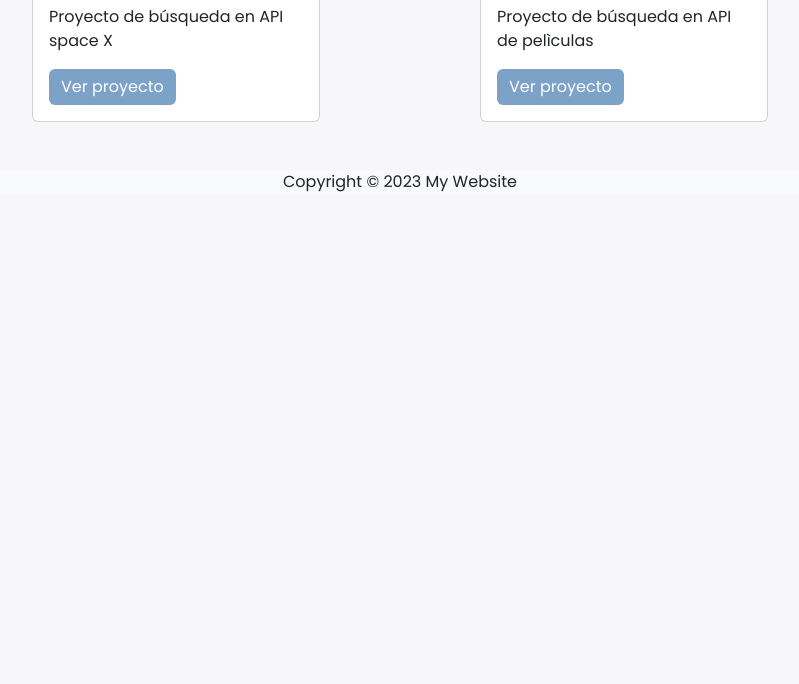
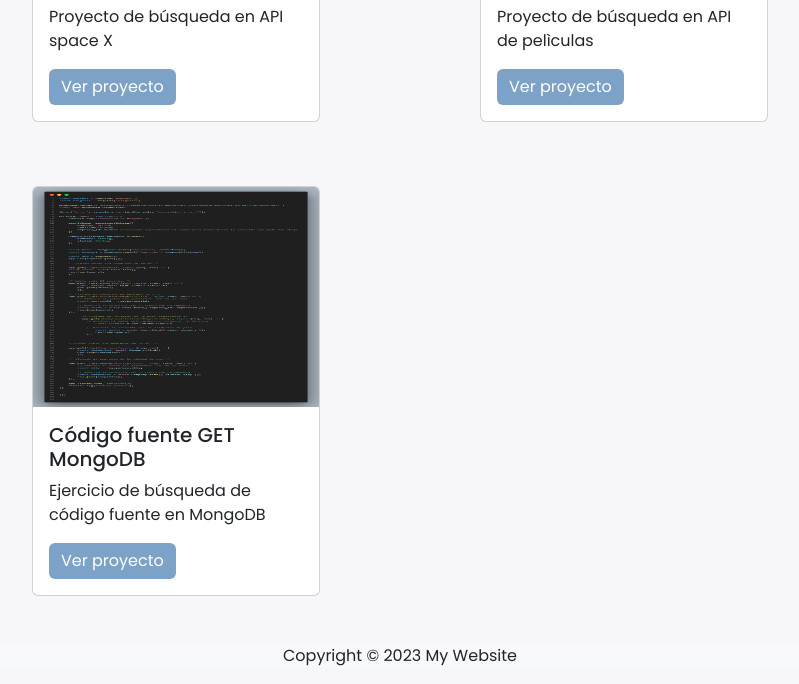
Before and after one commit to manutorres93/ejercicio_portafolio, a plain HTML site: page index.html in a window 1280 px wide. Shown: the part 2106-2790 px from the top of the page, without its empty margins (240-1039 px from the left). Before the commit the page ends 2316 px from the top, so only its background shows below. Drawn offline with nearby package versions, Linux system fonts and the light colour scheme.

Commit message:
Tarea entregable GET MongoDB

```diff
--- /dev/null
+++ b/MongoDB/styles.css
@@ -0,0 +1,21 @@
+body {
+  margin: 0;
+  padding: 0;
+  font-family: "Courier New", monospace;
+}
+
+.editor-container {
+  background-color: #1e1e1e;
+  color: #d4d4d4;
+  position: relative;
+  width: 60%;
+  margin: 50px auto;
+  border-radius: 5px;
+  overflow: hidden;
+  box-shadow: 0px 4px 6px rgba(0, 0, 0, 0.1);
+}
+
+img {
+    width: 100%;
+    height: auto;
+  }
--- a/index.html
+++ b/index.html
@@ -97,6 +97,15 @@
         </div>
       </div>
 
+      <div class="card" style="width: 18rem;">
+        <img class="card-img-top" style="height: 220px;" src="code.png" alt="Card image cap">
+        <div class="card-body">
+          <h5 class="card-title">Código fuente GET MongoDB</h5>
+          <p class="card-text">Ejercicio de búsqueda de código fuente en MongoDB</p>
+          <a href="MongoDB/index.html" class="btn btn-primary">Ver proyecto</a>
+        </div>
+      </div>
+
 
 
 
```
Also changed, not shown: MongoDB/index.html (added, +16 -0 lines), code.png (added).
